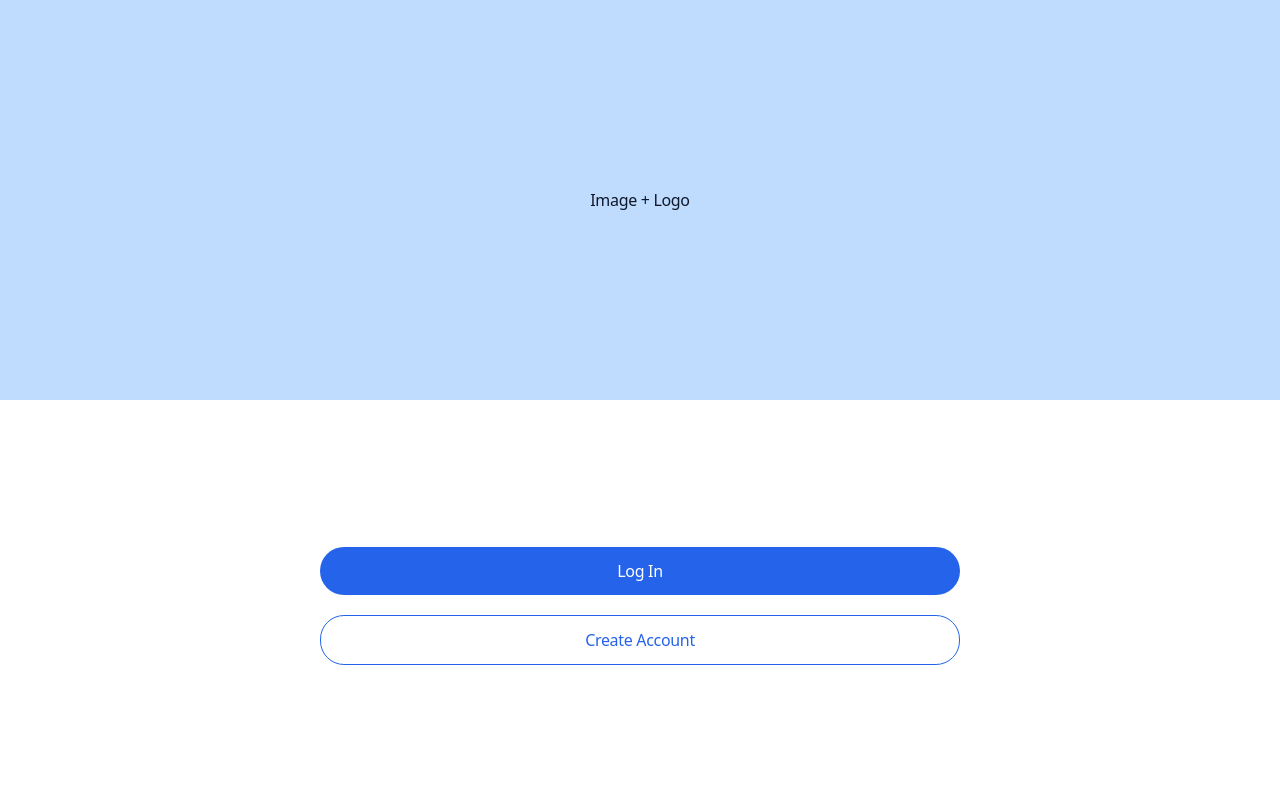
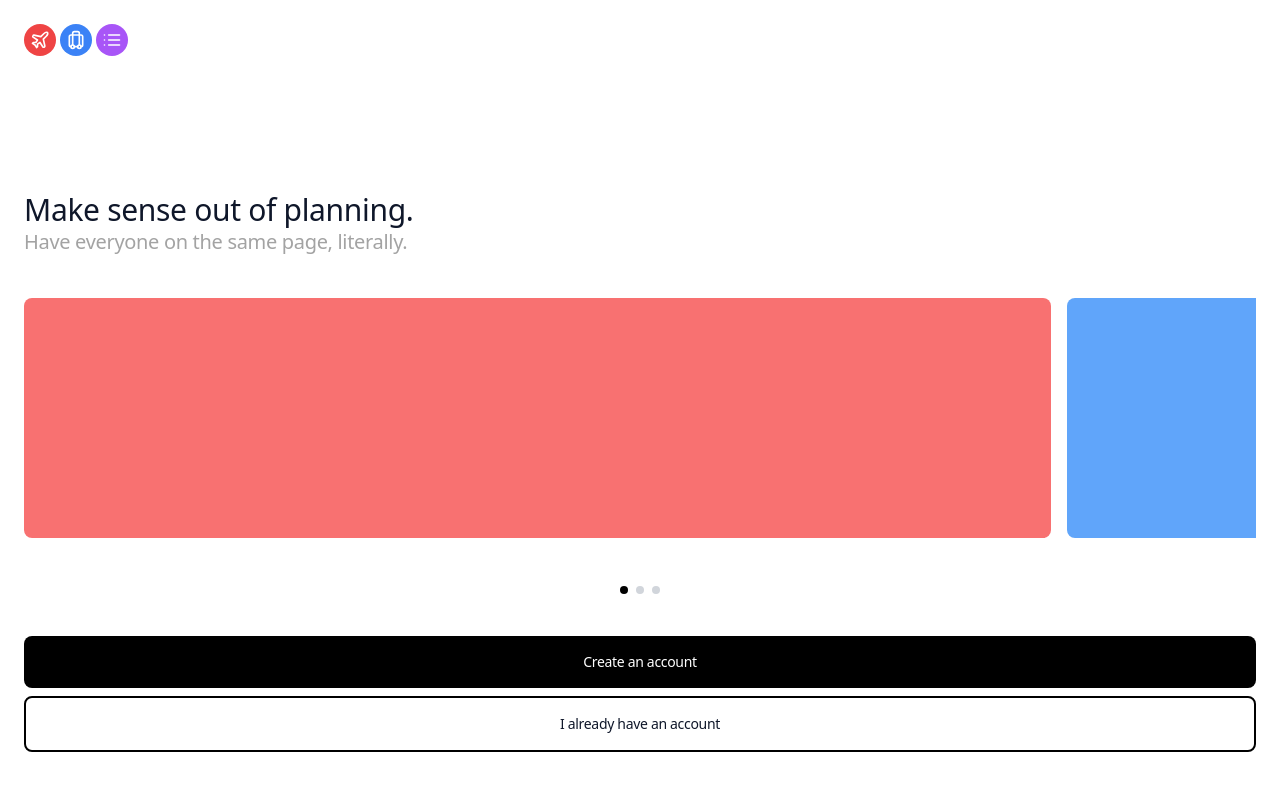
Before and after one commit to kznCORP/gip, a Next.js app: page /login in a window 1280 px wide. Shown: the top 790 px of the page. Built offline with nearby package versions, Linux system fonts and the light colour scheme; no server answers.

Commit message:
Added carousel and styling to Launch Screen.

```diff
--- a/app/globals.css
+++ b/app/globals.css
@@ -92,4 +92,14 @@
   body {
     letter-spacing: -0.02em;
   }
+
+  /* Chrome, Safari and Opera */
+  .no-scrollbar::-webkit-scrollbar {
+    display: none;
+  }
+
+  .no-scrollbar {
+    -ms-overflow-style: none; /* IE and Edge */
+    scrollbar-width: none; /* Firefox */
+  }
 }
--- a/app/login/page.js
+++ b/app/login/page.js
@@ -1,36 +1,84 @@
 "use client";
 
+import React, { useState } from "react";
+import Logo from "@/components/Logo";
 import Link from "next/link";
 
-const Login = () => {
+export default function Login() {
+  const [activeItem, setActiveItem] = useState(1);
+  const totalItems = 3; // Total number of carousel items
+
+  const handleScroll = (e) => {
+    const scrollPosition = e.target.scrollLeft;
+    const containerWidth = e.target.clientWidth;
+    const itemWidth = containerWidth / totalItems;
+    const activeIndex = Math.floor(scrollPosition / itemWidth) + 1;
+    setActiveItem(activeIndex);
+  };
+
   return (
     <>
-      <main>
-        <section className="z-10 h-screen w-screen overflow-hidden bg-white">
-          <div className="flex h-1/2 w-full items-center justify-center bg-blue-200">
-            <h2>Image + Logo</h2>
+      <Logo />
+
+      <section>
+        <div className="flex h-screen flex-col items-center justify-between gap-8 px-6">
+          <div className="mt-48 w-full">
+            <h1 className="text-3xl font-medium">
+              Make sense out of planning.
+            </h1>
+            <h2 className="text-xl text-neutral-400">
+              Have everyone on the same page, literally.
+            </h2>
           </div>
 
-          {/* Login + SignUp */}
-          <div className="flex h-1/2 flex-col items-center justify-center gap-5">
+          <div
+            className="no-scrollbar w-full overflow-x-auto whitespace-nowrap"
+            onScroll={handleScroll}
+          >
+            <div className="mr-4 inline-block w-5/6">
+              <div className="h-60 rounded-lg bg-red-400">
+                {/* Carousel Item 1 */}
+              </div>
+            </div>
+            <div className="mr-4 inline-block w-5/6">
+              <div className="h-60 rounded-lg bg-blue-400">
+                {/* Carousel Item 2 */}
+              </div>
+            </div>
+            <div className="inline-block w-5/6">
+              <div className="h-60 rounded-lg bg-purple-400">
+                {/* Carousel Item 3 */}
+              </div>
+            </div>
+          </div>
+          <div className="flex gap-2">
+            {Array.from({ length: totalItems }, (_, i) => (
+              <div
+                key={i}
+                className={`h-2 w-2 rounded-full ${
+                  activeItem === i + 1 ? "bg-black" : "bg-gray-300"
+                }`}
+              />
+            ))}
+          </div>
+
+          <div className="mb-12 flex w-full flex-col items-center justify-center gap-2 ">
             <Link
               href="/login/signin"
-              className="mt-3 w-1/2 rounded-3xl bg-blue-600 p-3 text-center font-medium text-white"
+              className="w-full rounded-lg bg-black p-4 text-center text-sm font-medium text-white"
             >
-              <button>Log In</button>
+              <button>Create an account</button>
             </Link>
 
             <Link
               href="/login/signup"
-              className="flex w-1/2 items-center justify-center gap-4 rounded-3xl border border-blue-600 p-3 font-medium text-blue-600"
+              className="w-full rounded-lg border-2 border-black p-4 text-center text-sm font-medium"
             >
-              <button>Create Account</button>
+              <button>I already have an account</button>
             </Link>
           </div>
-        </section>
-      </main>
+        </div>
+      </section>
     </>
   );
-};
-
-export default Login;
+}
--- a/app/login/signin/page.js
+++ b/app/login/signin/page.js
@@ -7,6 +7,7 @@ import { FcGoogle } from "react-icons/fc";
 import { useRouter } from "next/navigation";
 import { KeyRound, Mail } from "lucide-react";
 import Link from "next/link";
+import Logo from "@/components/Logo";
 
 export default function SignIn() {
   const router = useRouter();
@@ -37,22 +38,28 @@ export default function SignIn() {
    *  To-Do:
    *
    *  [x] Change Login UI
-   *  [ ] Change Logout UI
+   *  [x] Change Logout UI
    *  [ ] Create list of color presets
    *      [ ] Add + button that displays color input for customization
    */
 
   return (
+    <>
+      <Logo />
+
       <section>
-      <div className="flex h-screen flex-col items-center justify-center gap-8">
-        <div className="mb-6 w-2/3 text-center">
+        <div className="flex h-screen flex-col items-center justify-center gap-8 border">
+          <div className="mb-6 mt-12 w-2/3 text-center">
             <h2 className="text-2xl font-medium">Welcome Back</h2>
             <p className="mt-2 text-xs font-light text-gray-400">
               Enter your details or continue with our sign-in providers
             </p>
           </div>
 
-        <form className="flex w-2/3 flex-col gap-4" onSubmit={signInWithEmail}>
+          <form
+            className="flex w-2/3 flex-col gap-4"
+            onSubmit={signInWithEmail}
+          >
             {/* Login */}
             <div className="flex w-full items-center gap-4 rounded-lg border p-2 text-sm ">
               <Mail className="ml-2 h-4 w-4 flex-shrink-0" />
@@ -128,5 +135,6 @@ export default function SignIn() {
           </div>
         </div>
       </section>
+    </>
   );
 }
--- a/app/login/signup/page.js
+++ b/app/login/signup/page.js
@@ -7,6 +7,7 @@ import { FcGoogle } from "react-icons/fc";
 import { useRouter } from "next/navigation";
 import { KeyRound, Mail, User } from "lucide-react";
 import Link from "next/link";
+import Logo from "@/components/Logo";
 
 export default function SignUp() {
   const router = useRouter();
@@ -34,16 +35,22 @@ export default function SignUp() {
   }, [user, router]);
 
   return (
+    <>
+      <Logo />
+
       <section>
         <div className="flex h-screen flex-col items-center justify-center gap-8">
-        <div className="mb-6 w-2/3 text-center">
+          <div className="mb-6 mt-12 w-2/3 text-center">
             <h2 className="text-2xl font-medium">Create an Account</h2>
             <p className="mt-2 text-xs font-light text-gray-400">
-            Enter your details or continue with our sign-in providers
+              Enter your details or continue with our sign-up providers
             </p>
           </div>
 
-        <form className="flex w-2/3 flex-col gap-4" onSubmit={registerAccount}>
+          <form
+            className="flex w-2/3 flex-col gap-4"
+            onSubmit={registerAccount}
+          >
             <div className="flex w-full items-center gap-4 rounded-lg border p-2 text-sm ">
               <User className="ml-2 h-4 w-4 flex-shrink-0" />
               <input
@@ -136,5 +143,6 @@ export default function SignUp() {
           </div>
         </div>
       </section>
+    </>
   );
 }
--- a/app/page.js
+++ b/app/page.js
@@ -180,7 +180,8 @@ export default function Home() {
  *
  * Up Next.
  *
- * [ ] Change Login / Logout UI
+ * [x] Change Login / Logout UI
+ * [ ] Store Images into Firebase Storage/Bucket
  * [ ] Create list of color presets
  *      [ ] Add + button that displays color input for customization
  *
--- /dev/null
+++ b/components/Logo.js
@@ -0,0 +1,19 @@
+"use client";
+
+import { List, Luggage, Plane } from "lucide-react";
+
+export default function Logo() {
+  return (
+    <header class="fixed flex gap-1 p-6">
+      <div className="flex h-8 w-8 items-center justify-center rounded-full bg-red-500">
+        <Plane className="h-5 w-5 flex-shrink-0 text-white" strokeWidth={2} />
+      </div>
+      <div className="flex h-8 w-8 items-center justify-center rounded-full bg-blue-500">
+        <Luggage className="h-5 w-5 flex-shrink-0 text-white" strokeWidth={2} />
+      </div>
+      <div className="flex h-8 w-8 items-center justify-center rounded-full bg-purple-500">
+        <List className="h-5 w-5 flex-shrink-0 text-white" strokeWidth={2} />
+      </div>
+    </header>
+  );
+}
```
Lines whose indentation alone changed are shown as unchanged.
